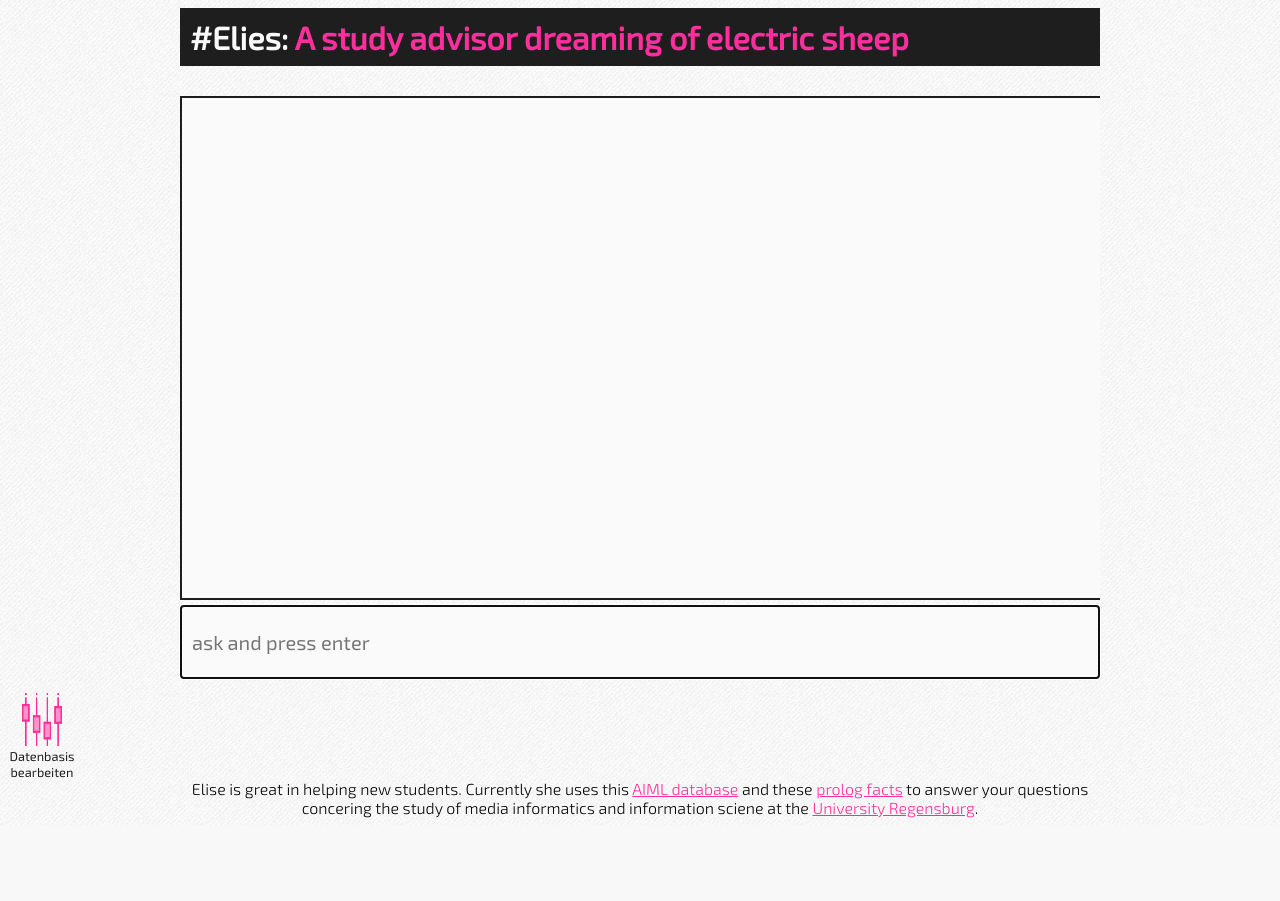
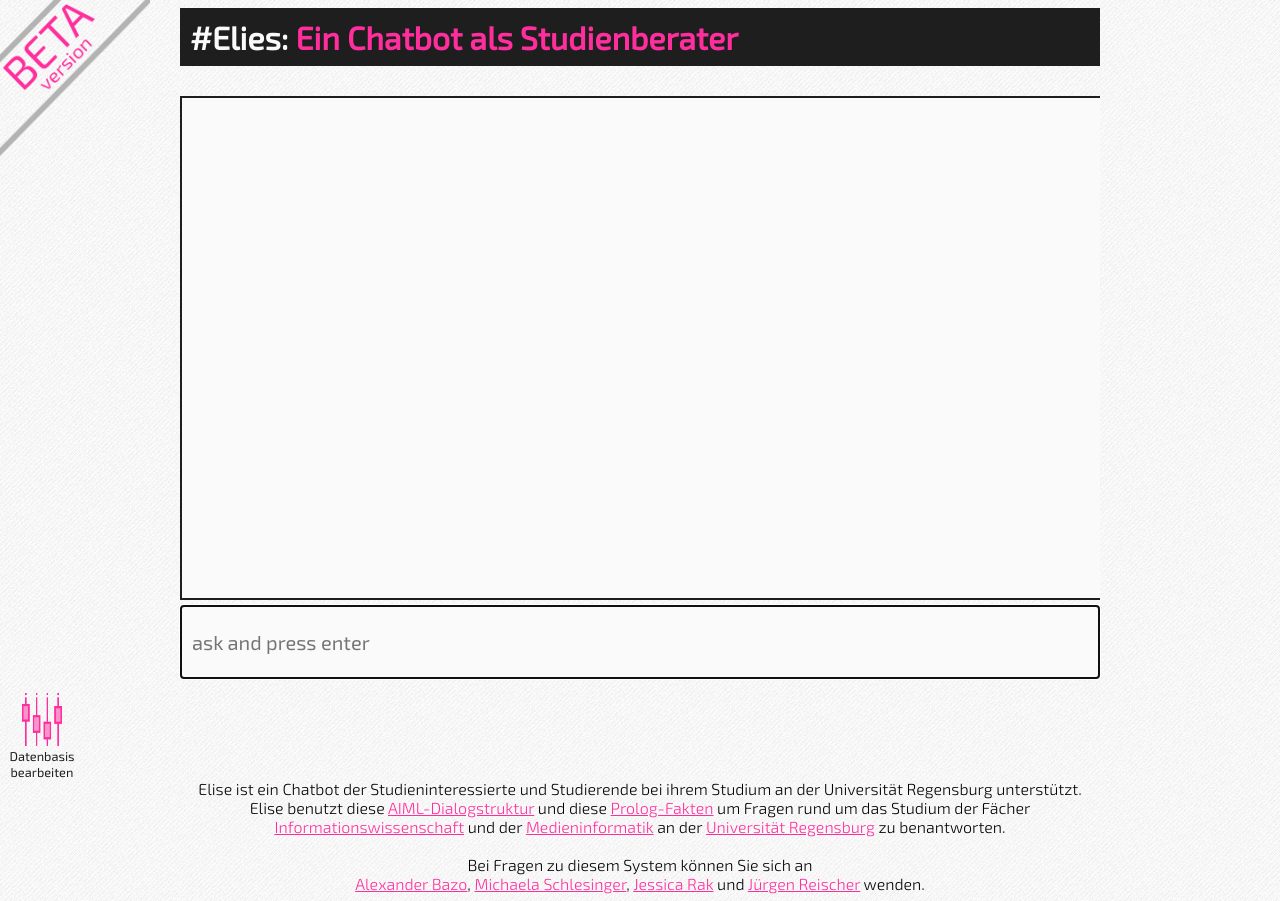
Before and after one commit to alexanderbazo/URTalking, a PHP site: page / in a window 1280 px wide. Before the commit the page ends 818 px from the top, so only its background shows below. Run offline with PHP 8.4, Linux system fonts and the light colour scheme.

Commit message:
minor changes on css

```diff
--- a/css/web.css
+++ b/css/web.css
@@ -16,6 +16,24 @@ body {
 	background-repeat:repeat;
 
 	font-family: 'Exo-400', sans-serif;
+}
+
+body #beta {
+	display:block;
+	position:absolute;
+	left:0px;
+	top:0px;
+	width:200px;
+	height:300px;
+	z-level:99999;
+	background-image:url('img/icon_beta.png');
+	background-repeat:no-repeat;
+	background-size:200px 300px;
+	background-position:-50px -95px;
+}
+
+body #beta:hover {
+	cursor:pointer;
 }
 
 body #edit_aiml {
--- a/index.php
+++ b/index.php
@@ -12,14 +12,16 @@
 	</head>
 
 	<body onload="init()">
-		<h1>#Elies: <span class="sub">A study advisor dreaming of electric sheep</span></h1>
+		<h1>#Elies: <span class="sub">Ein Chatbot als Studienberater</span></h1>
 			<div id="output"></div>
 			<input id="input" type="text" name="spind" value="" placeholder="ask and press enter" onkeydown="if (event.keyCode == 13) { processInput(this.value); return false; }">
 		<footer>
-			Elise is great in helping new students. Currently she uses this <a href="./python/aiml/uni_regensburg.aiml" class="file_link" target="_new">AIML database</a> and these <a href="./prolog/facts/mi_iw.pl" class="file_link" target="_new">prolog facts</a> to answer your questions concering the study of media informatics and information sciene at the <a href="http://www.uni-regensburg.de" class="web_link" target="_new">University Regensburg</a>.
+			Elise ist ein Chatbot der Studieninteressierte und Studierende bei ihrem Studium an der Universität Regensburg unterstützt. Elise benutzt diese <a href="./python/aiml/uni_regensburg.aiml" class="file_link" target="_new">AIML-Dialogstruktur</a> und diese <a href="./prolog/facts/mi_iw.pl" class="file_link" target="_new">Prolog-Fakten</a> um Fragen rund um das Studium der Fächer <a href="http://www.iw.uni-regensburg.de" class="web_link" target="_new">Informationswissenschaft</a> und der <a href="http://www.mi.uni-regensburg.de" class="web_link" target="_new">Medieninformatik</a> an der <a href="http://www.uni-regensburg.de" class="web_link" target="_new">Universität Regensburg</a> zu benantworten.<br /><br />
+				Bei Fragen zu diesem System können Sie sich an <br /><a href="mailto:alexander.bazo@ur.de">Alexander Bazo</a>, <a href="mailto:michaela.schlesinger@stud.uni.regensburg.de">Michaela Schlesinger</a>, <a href="mailto:jessica.rak@stud.uni-regensburg.de">Jessica Rak</a> und <a href="mailto:juergen-reischer@ur.de">Jürgen Reischer</a> wenden.
 		</footer>
 
 		<a href="admin.php" id="edit_aiml">Datenbasis bearbeiten</a>
+		<a href="about.php" id="beta"></a>
 
 		<div id="course_info" class="hidden">
 			<h1><span class="course_nr">36554</span> <span class="title">Prolog</span></h1>
```
Also changed, not shown: css/admin.css (+37 -10 lines), css/img/icon_beta.png (added), 1 other file.
